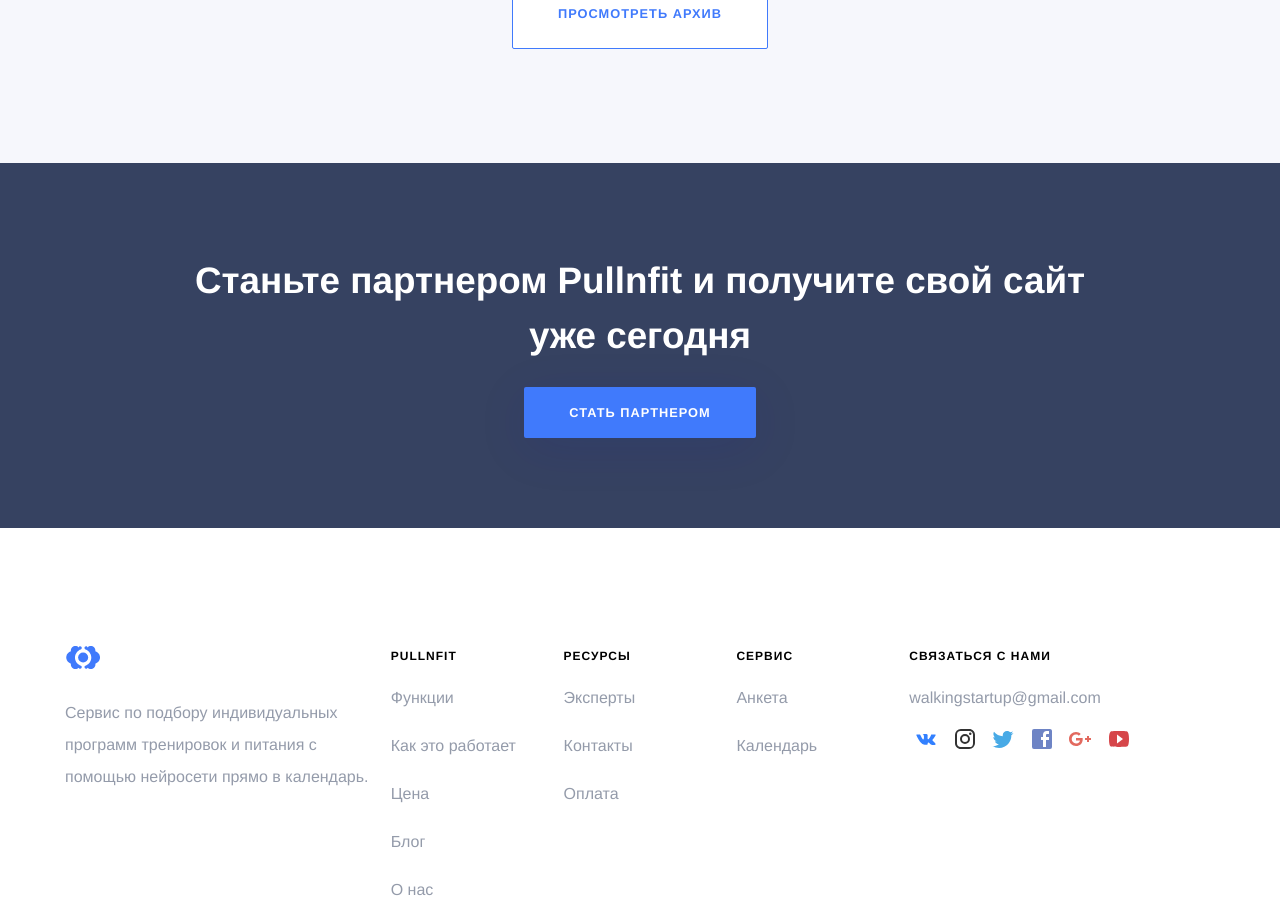
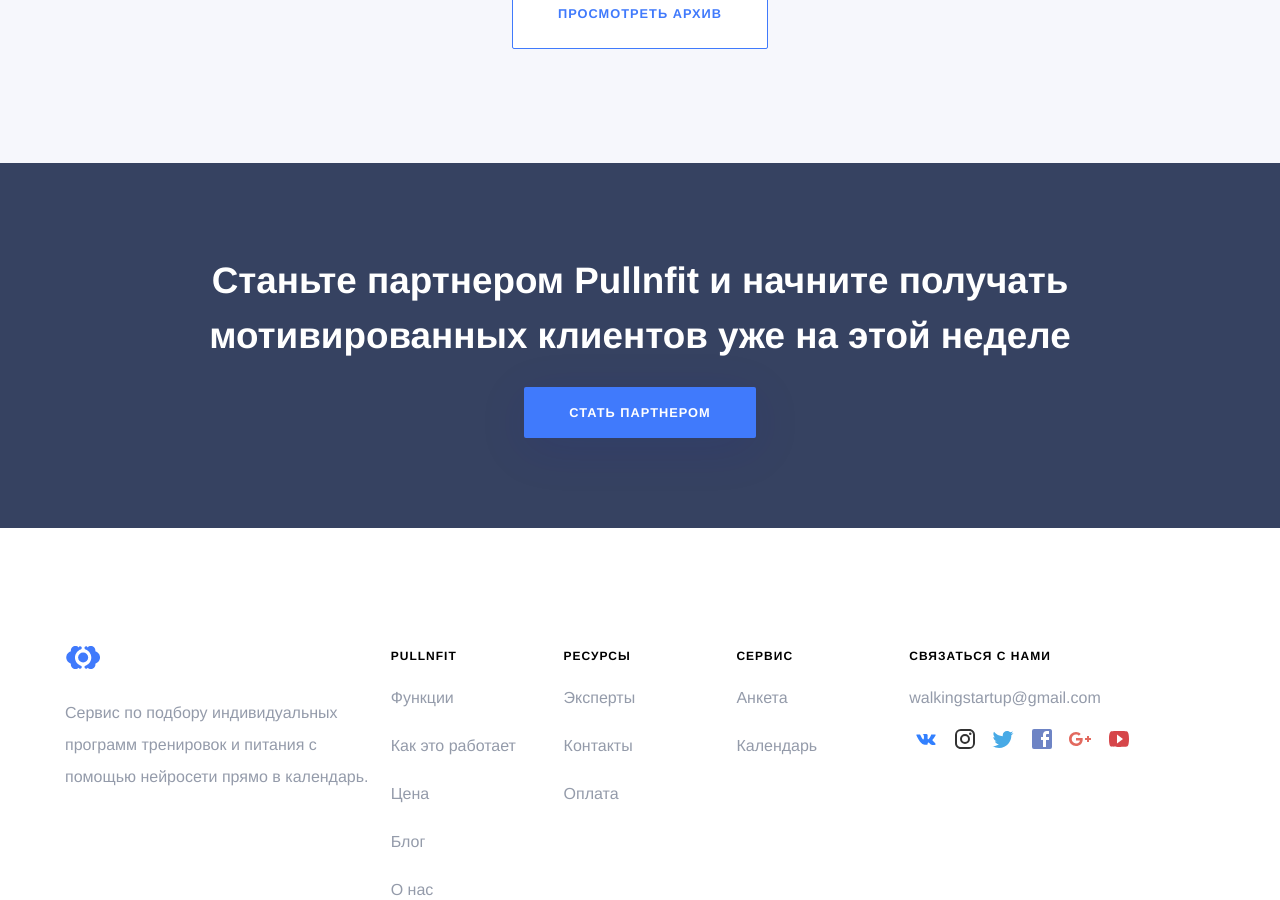
Before and after one commit to RakhimyanTim/adroholic.github.io, a Jekyll site: the page built from pages/blog.html, in a window 1280 px wide and 900 px high, scrolled down 500 px. Built offline with Jekyll 4.4.1, drawn with Linux system fonts in a browser that asks for light colours; some web fonts are replaced; some of the changed lines change nothing that is shown.

Commit message:
Update short.html

```diff
--- a/_layouts/short.html
+++ b/_layouts/short.html
@@ -23,4 +23,4 @@
 	</div>
 </div>
 
-{% include components/cta/main.html text="Станьте партнером Pullnfit и получите свой сайт уже сегодня" button="Стать партнером" %}
+{% include components/cta/main.html text="Станьте партнером Pullnfit и начните получать мотивированных клиентов уже на этой неделе" button="Стать партнером" %}
```
